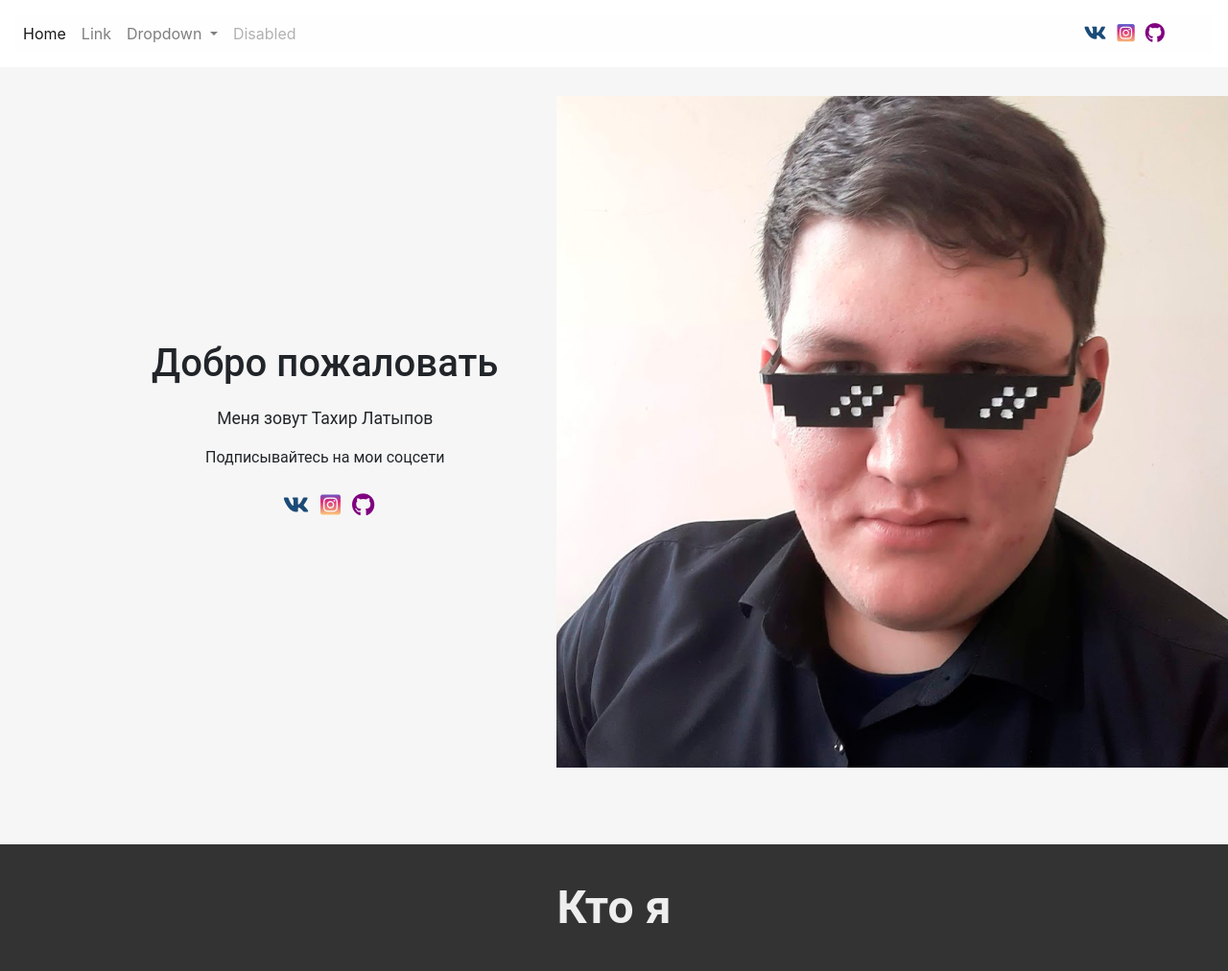
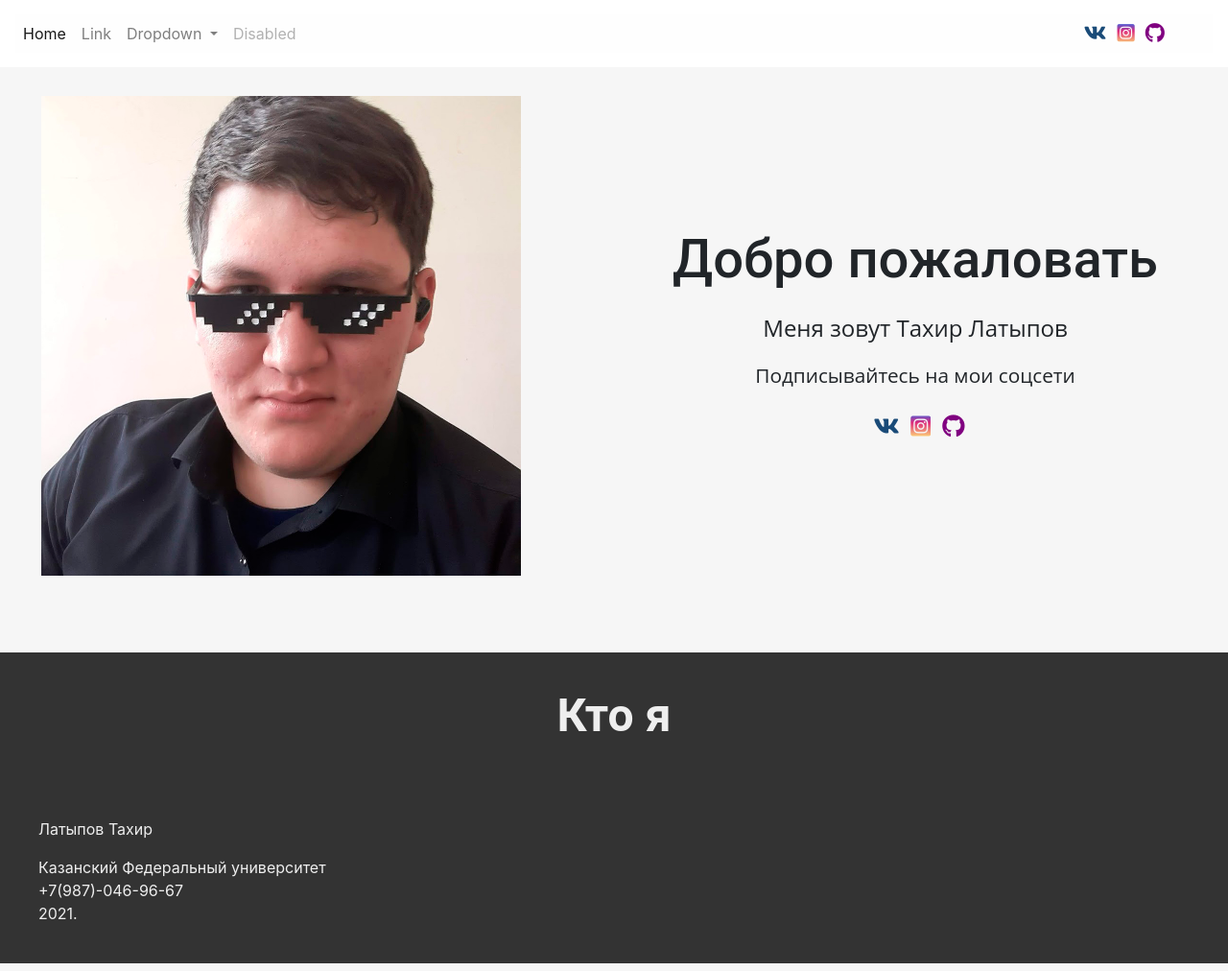
Before and after one commit to Cregennan/kpfu-first-website, a plain HTML site: page index.html in a window 1280 px wide. Shown: the whole page at 96% size. Drawn offline with nearby package versions, Linux system fonts and the light colour scheme.

Commit message:
Move to retro

```diff
--- a/index.html
+++ b/index.html
@@ -1,5 +1,5 @@
 <!DOCTYPE html>
-<html lang="en" class="no-overflow">
+<html lang="en">
 
 <head>
     <meta charset="UTF-8">
@@ -171,10 +171,33 @@
             Кто я
       </section>
 
+      <footer class="main-footer dark">
+          <div class="footer-element">
+              <p>Латыпов Тахир</p>
+              <span>Казанский Федеральный университет</span>
+              <span>+7(987)-046-96-67</span>
+              <span>2021.</span>
+            </div>
+          <div class="footer-element">
+              <p></p>
+              <span></span>
+              <span></span>
+              <span></span>
+            </div>
+          <div class="footer-element">
+              <p></p>
+              <span>
+
+              </span><span>
+
+              </span><span>
+
+              </span></div>
+      </footer>
 
 
 
-    </div>
+
 </body>
 
 </html>
--- a/sass/styles.sass
+++ b/sass/styles.sass
@@ -52,6 +52,7 @@ html
 
 
 body
+
     margin: 0
     background: darken(#fff, 3.5%)
 /*NAVBAR*/
@@ -83,7 +84,7 @@ section
     margin-top: 80px
 .block
     $screen-shrink-one: 768px
-    $screen-shrink-two: 1246px
+    $screen-shrink-two: 1406px
     $screen-shrink-three: 1715px
     font-family: 'Roboto'
     width: 100%
@@ -104,9 +105,12 @@ section
         .left-component
             margin-right: 5%
     .right-component
-        width: 700px
+        width: 600px
+        @media screen and (max-width: $screen-shrink-two)
+            width: 500px
         @media screen and (max-width: $screen-shrink-one)
             width: 90%
+
 
 
     .left-component
@@ -121,10 +125,15 @@ section
             margin-left: 0
 
         h1
+            font-family: 'Roboto'
             margin-bottom: 20px
-            font-size: 2.5rem
+            font-size: 3.5rem
         p
-            font-size: 1.1rem
+            font-family: 'Open Sans'
+            font-size: 1.5rem
+        span
+            font-family: 'Open Sans'
+            font-size: 1.3rem
         .social-icons
             margin-top: 20px
             a
@@ -148,3 +157,19 @@ section
     &.dark
         background: $dark-back
         color: $dark-text
+
+
+
+.main-footer
+    padding: 40px 40px 40px 40px
+    background: $light-back
+    color: $light-text
+    &.dark
+        background: $dark-back
+        color: $dark-text
+    display: flex
+    justify-content: flex-start
+    align-self: flex-end
+    .footer-element
+        display: flex
+        flex-direction: column
```
Also changed, not shown: css/styles.css, 1 other file.
